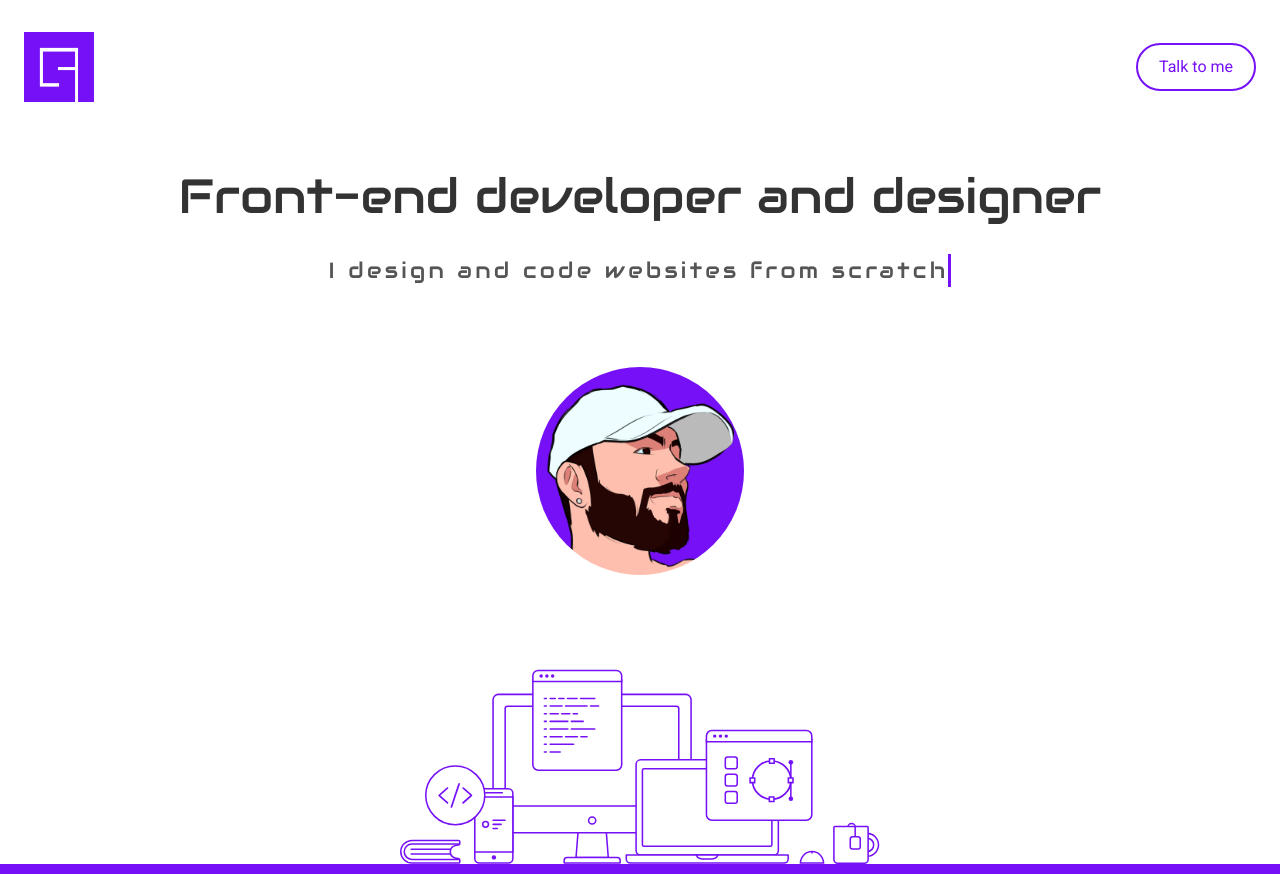
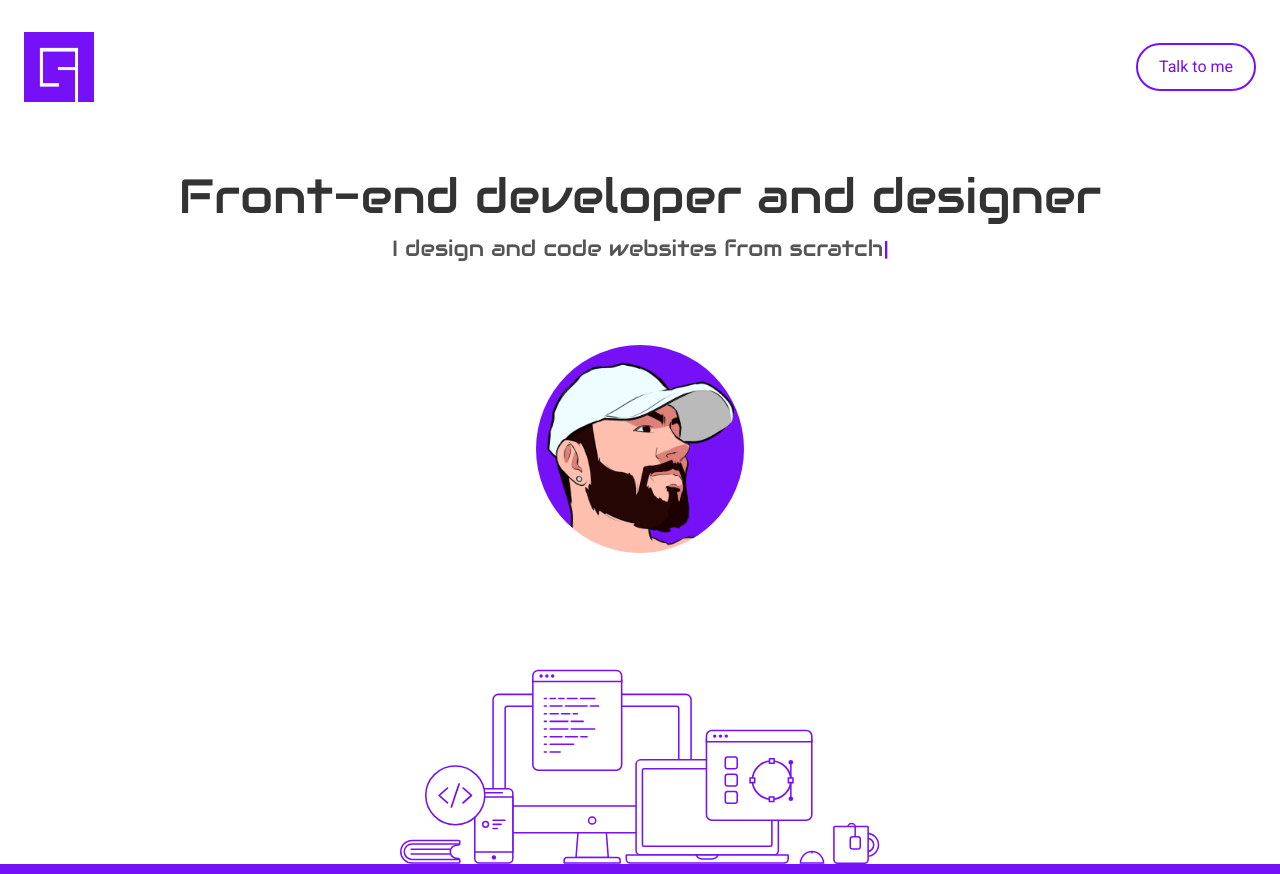
Before and after one commit to satilpereira/satilpereira.github.io, a plain HTML site: page index.html in a window 1280 px wide. Shown: the top 874 px of the page. Drawn offline with Linux system fonts and the light colour scheme; a web font is replaced by a local one.

Commit message:
Modified styles, scripts and html

```diff
--- a/index.html
+++ b/index.html
@@ -49,8 +49,12 @@
                             <span class="hover-letter">e</span>
                             <span class="hover-letter">r</span>
                         </h1>
-                    <div class="p-container">
+                    <!-- <div class="p-container">
                         <p class="typewriter">I design and code websites from scratch</p>
+                    </div> -->
+                                <div class="typewriter-container">
+                        <p id="demo"></p>
+                        <span class="blinking-cursor">|</span>
                     </div>
                 </div>
                 <div class="brief-mobile small-screen">
@@ -174,7 +178,9 @@
                     </div>
                 </div>
         </footer>
+        <script src="/scripts.js"></script>
         <script>
+            textTyper();
         </script>
     </body>
 </html>
--- a/scripts.js
+++ b/scripts.js
@@ -0,0 +1,14 @@
+function textTyper() {
+    var i = 0;                  //  set your counter to 0
+    var text = "I design and code websites from scratch";
+    function myLoop() {         //  create a loop function
+        setTimeout(() => {   //  call a 200ms setTimeout when the loop is called
+            document.getElementById("demo").innerHTML += text[i];
+            i++;
+            if (i < text.length) { // Iterates over the string
+                myLoop();
+            }
+        }, 82)
+    }
+    myLoop();
+}
--- a/styles.css
+++ b/styles.css
@@ -70,6 +70,14 @@ nav {
   border: 2px solid #7510F7;
   border-radius: 50px;
   transition: 200ms ease-in-out;
+}
+
+/* Modificar essa parte do código para screens menores
+de forma a otimizar o uso do espaço em dispositivos menores*/
+@media (max-width: 425px) {
+  .contact-button {
+    opacity: 1;
+  }
 }
 
 .contact-button:hover {
@@ -239,27 +247,76 @@ nav {
   }
 }
 
-.typewriter {
-  overflow: hidden; /* Ensures the content is not revealed until the animation */
-  border-right: .15em solid #7510F7; /* The typwriter cursor */
-  white-space: nowrap; /* Keeps the content on a single line */
-  margin: 0 auto; /* Gives that scrolling effect as the typing happens */
-  letter-spacing: .15em; /* Adjust as needed */
-  animation:
-    typing 3.5s steps(40, end),
-    blink-caret .75s step-end infinite;
+.blinking-cursor {
+    font-size: 20px;
+    align-self: center;
+    font-weight: 600;
+    color: #2E3D48;
+    -webkit-animation: 850ms blink step-end infinite;
+    -moz-animation: 850ms blink step-end infinite;
+    -ms-animation: 850ms blink step-end infinite;
+    -o-animation: 850ms blink step-end infinite;
+    animation: 850ms blink step-end infinite;
 }
 
-/* The typing effect */
-@keyframes typing {
-  from { width: 0 }
-  to { width: 100% }
+@keyframes "blink" {
+  from, to {
+    color: transparent;
+  }
+  50% {
+    color: #7510F7;
+  }
 }
 
-/* The typewriter cursor effect */
-@keyframes blink-caret {
-  from, to { border-color: transparent }
-  50% { border-color: #7510F7; }
+@-moz-keyframes blink {
+  from, to {
+    color: transparent;
+  }
+  50% {
+    color: #7510F7;
+  }
+}
+
+@-webkit-keyframes "blink" {
+  from, to {
+    color: transparent;
+  }
+  50% {
+    color: #7510F7;
+  }
+}
+
+@-ms-keyframes "blink" {
+  from, to {
+    color: transparent;
+  }
+  50% {
+    color: #7510F7;
+  }
+}
+
+@-o-keyframes "blink" {
+  from, to {
+    color: transparent;
+  }
+  50% {
+    color: #7510F7;
+  }
+}
+
+.typewriter-container {
+    display: flex;
+    flex-direction: row;
+    align-items: center;
+    padding: 0;
+    margin: 0;
+    font-family: "Audiowide", cursive;
+    color: #555;
+}
+
+#demo {
+  margin-top: 0;
+  align-self: center;
 }
 
 .icon-container {
@@ -272,7 +329,6 @@ nav {
   height: auto;
   bottom: 0;
 }
-
 
 /* ----------------- *\
   # MAIN-SECTION
```
